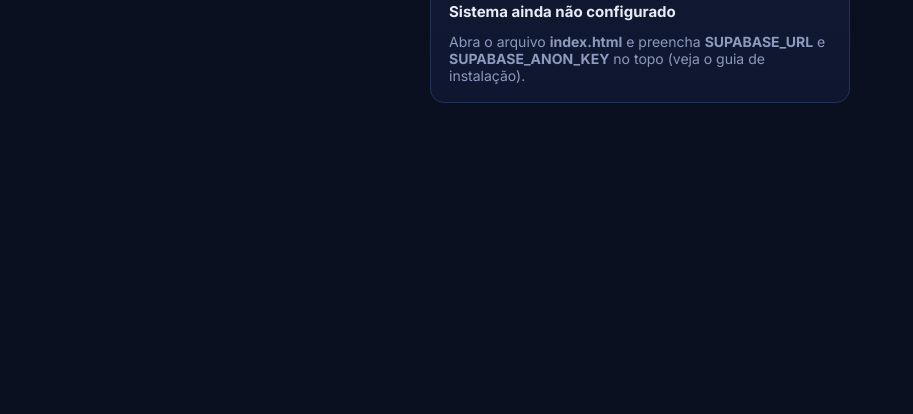
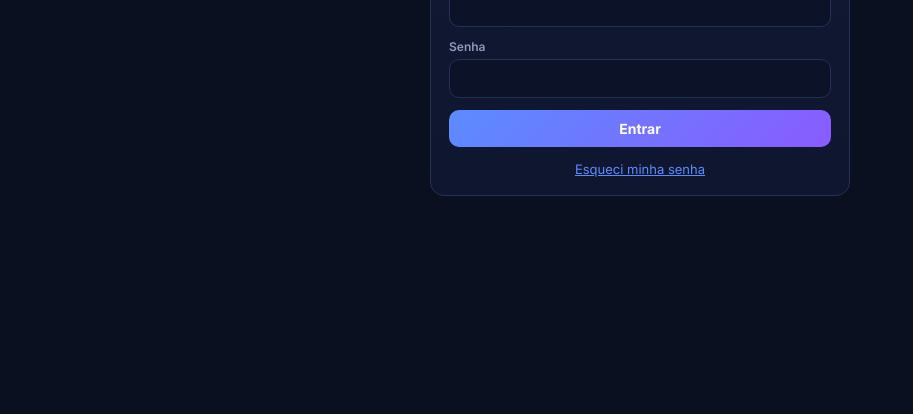
Before and after one commit to Alisson0408/gestor-pro, a plain HTML site: page index.html in a window 1280 px wide. Shown: the part 386-800 px from the top of the page, without its empty margins (0-913 px from the left). Drawn offline with nearby package versions, Linux system fonts and the light colour scheme.

Commit message:
Configura Supabase e WhatsApp de suporte
Co-Authored-By: Claude Opus 5.5 <noreply@anthropic.com>
Claude-Session: https://claude.ai/code/session_01BFWog8kPsMCZ6WYrLeFJoP

```diff
--- a/index.html
+++ b/index.html
@@ -11,10 +11,10 @@
 <script>
 /* =================== CONFIGURAÇÃO — PREENCHA AQUI =================== */
 const CONFIG = {
-  SUPABASE_URL:      '',   // ex.: 'https://abcdefgh.supabase.co'
-  SUPABASE_ANON_KEY: '',   // Supabase > Project Settings > API > anon public
+  SUPABASE_URL:      'https://mtlgcjxnrrlcrykvupnl.supabase.co',
+  SUPABASE_ANON_KEY: 'sb_publishable_0h0bwe65Rln6dJe6K7Ceog_p4OUH6U_',  // chave publishable (pública por design)
   NOME_SISTEMA:      'Gestor PRO',
-  WHATSAPP_SUPORTE:  '5500000000000',  // seu WhatsApp com DDI+DDD, só números
+  WHATSAPP_SUPORTE:  '5519989522187',  // seu WhatsApp com DDI+DDD, só números
   CONTAS_BANCARIAS:  false,  // false = só o Caixa da empresa (lançamento diário) · true = várias contas (BB, Caixa, Itaú…)
 };
 /* ==================================================================== */
```
